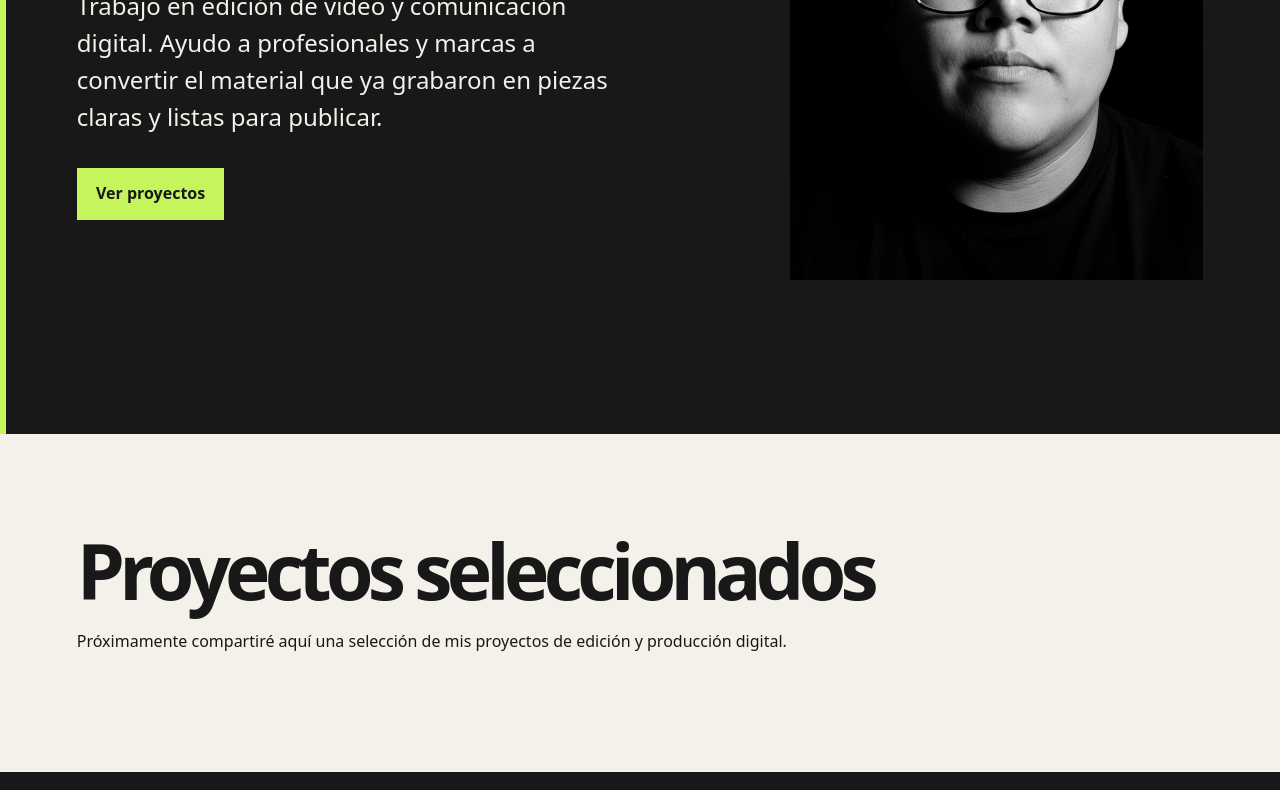
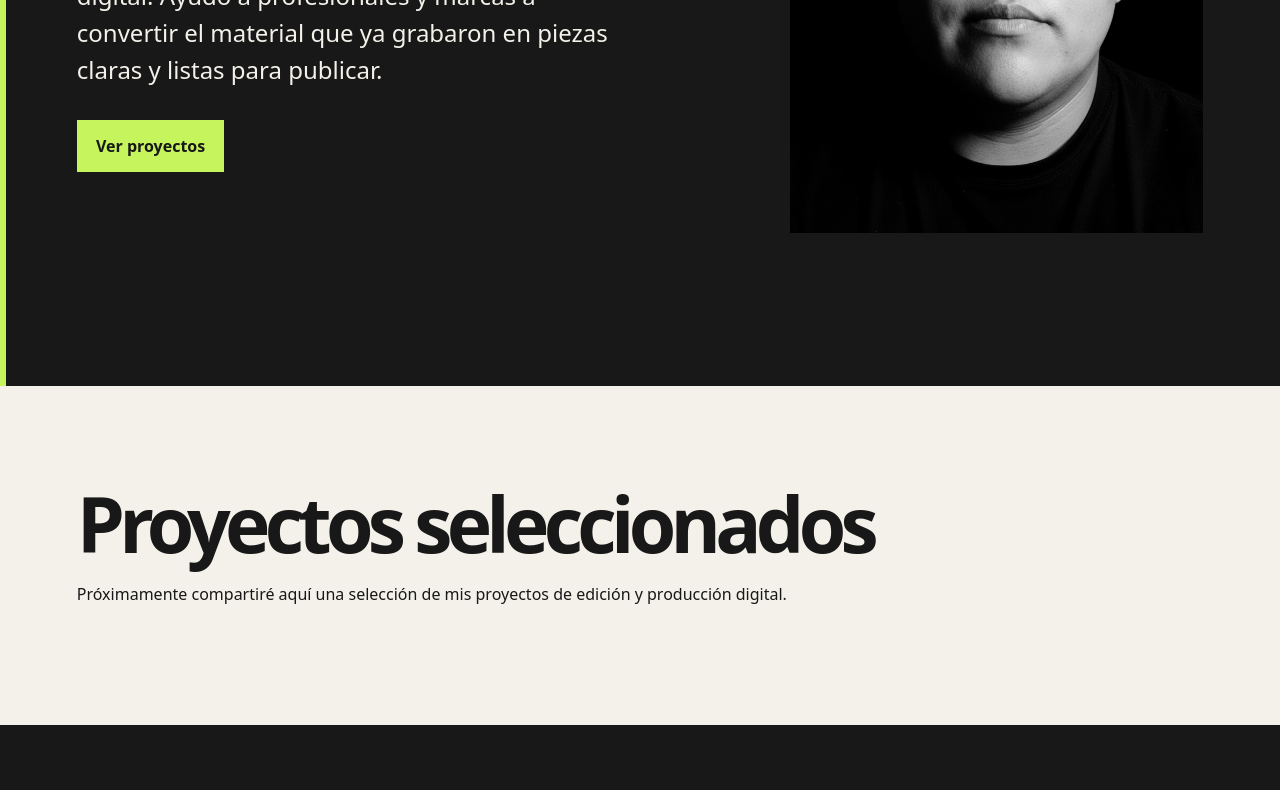
Before and after one commit to joelsmsj2020-dot/portafolio, a plain HTML site: page index.html in a window 1280 px wide. Shown: the part 373-1163 px from the top of the page. Drawn offline with Linux system fonts and the light colour scheme.

Commit message:
Reducir el margen debajo del cintillo

```diff
--- a/index.html
+++ b/index.html
@@ -8,7 +8,7 @@
 :root{--dark:#181818;--paper:#f4f1ea;--lime:#c6f45c;--pad:clamp(1.25rem,6vw,7rem);color-scheme:dark}
 *{box-sizing:border-box}html{scroll-behavior:smooth}body{margin:0;background:var(--dark);color:var(--paper);font:1rem/1.55 system-ui,sans-serif}a{color:inherit}a:focus-visible,button:focus-visible{outline:3px solid currentColor;outline-offset:5px}
 header,section,footer{padding-inline:var(--pad)}header{display:flex;justify-content:space-between;align-items:center;gap:1rem;padding-block:1.25rem;border-bottom:1px solid #ffffff28}header strong{letter-spacing:-.04em}nav{display:flex;gap:clamp(.8rem,3vw,2.5rem)}nav a{text-decoration:none}nav a:hover{text-decoration:underline}
-.intro{padding-block:clamp(2.5rem,5.5vw,4.75rem) clamp(4rem,12vw,10rem);position:relative;overflow:hidden}.intro::before{content:"";position:absolute;inset:0 auto 0 0;width:.35rem;background:var(--lime)}.eyebrow{font-weight:650;margin:0 0 1.3rem;color:var(--lime)}
+.intro{padding-block:clamp(1rem,1.8vw,1.5rem) clamp(4rem,12vw,10rem);position:relative;overflow:hidden}.intro::before{content:"";position:absolute;inset:0 auto 0 0;width:.35rem;background:var(--lime)}.eyebrow{font-weight:650;margin:0 0 1.3rem;color:var(--lime)}
 h1,h2,p{margin-top:0}h1,h2{line-height:.9;letter-spacing:-.075em;text-wrap:balance}h1{font-size:clamp(3.7rem,11vw,11rem);margin-bottom:1.6rem}h2{font-size:clamp(2.75rem,8vw,7rem);margin-bottom:1.5rem}.lead{max-width:34rem;font-size:clamp(1.1rem,2.2vw,1.5rem);margin-bottom:2rem}
 .button,button{display:inline-block;background:var(--lime);color:var(--dark);border:0;padding:.85rem 1.2rem;font:inherit;font-weight:750;text-decoration:none;cursor:pointer}.button:hover,button:hover{background:white}
 .work{background:var(--paper);color:var(--dark);color-scheme:light;padding-block:clamp(3rem,8vw,7rem)}.work>h2{font-size:clamp(2.2rem,6vw,5rem)}article{border-top:2px solid;padding-top:1.5rem}.project-info{display:flex;flex-wrap:wrap;justify-content:space-between;align-items:baseline;gap:1rem;margin-bottom:1.4rem}.project-info h3{font-size:clamp(2rem,5vw,4.5rem);letter-spacing:-.06em;line-height:1;margin:0 0 .5rem}.project-info p{margin:0}.project-info a{font-weight:700;text-underline-offset:.25em}
```
